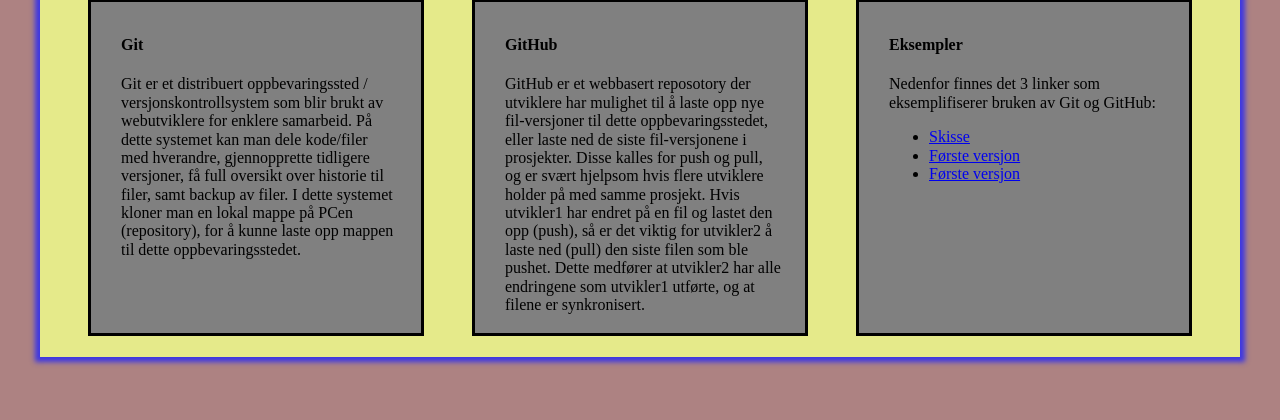
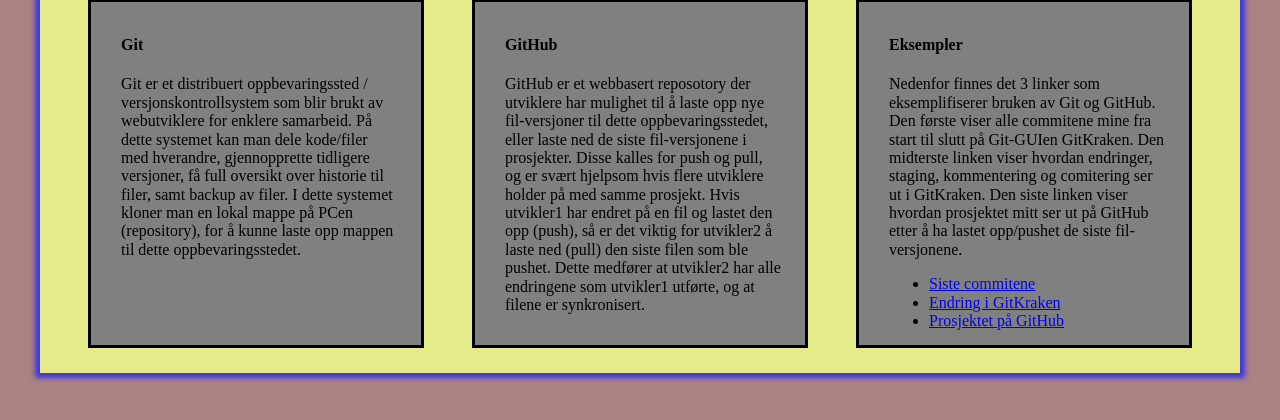
Before and after one commit to JarlBallin/Oblig2, a plain HTML site: page github.html in a window 1280 px wide. Shown: the part 824-1244 px from the top of the page. Drawn offline with Linux system fonts and the light colour scheme.

Commit message:
Fullført Github.html

```diff
--- a/github.html
+++ b/github.html
@@ -33,11 +33,13 @@
 
 						<div class="lead">
 							<h4>Eksempler</h4>
-							<p>Nedenfor finnes det 3 linker som eksemplifiserer bruken av Git og GitHub:</p>
+							<p>Nedenfor finnes det 3 linker som eksemplifiserer bruken av Git og GitHub. Den første viser alle commitene mine fra start til slutt på Git-GUIen GitKraken.
+                 Den midterste linken viser hvordan endringer, staging, kommentering og comitering ser ut i GitKraken.
+                 Den siste linken viser hvordan prosjektet mitt ser ut på GitHub etter å ha lastet opp/pushet de siste fil-versjonene.</p>
               <ul>
-                <li><a href="https://imgur.com/a/Sx4Yh">Skisse</a></li>
-                <li><a href="https://imgur.com/a/DwPYA">Første versjon</a></li>
-                <li><a href="https://imgur.com/a/DwPYA">Første versjon</a></li>
+                <li><a href="https://imgur.com/a/AQXLo">Siste commitene</a></li>
+                <li><a href="https://imgur.com/a/7A42Z">Endring i GitKraken</a></li>
+                <li><a href="https://imgur.com/a/zjmcF">Prosjektet på GitHub</a></li>
               </ul>
 
 
```
